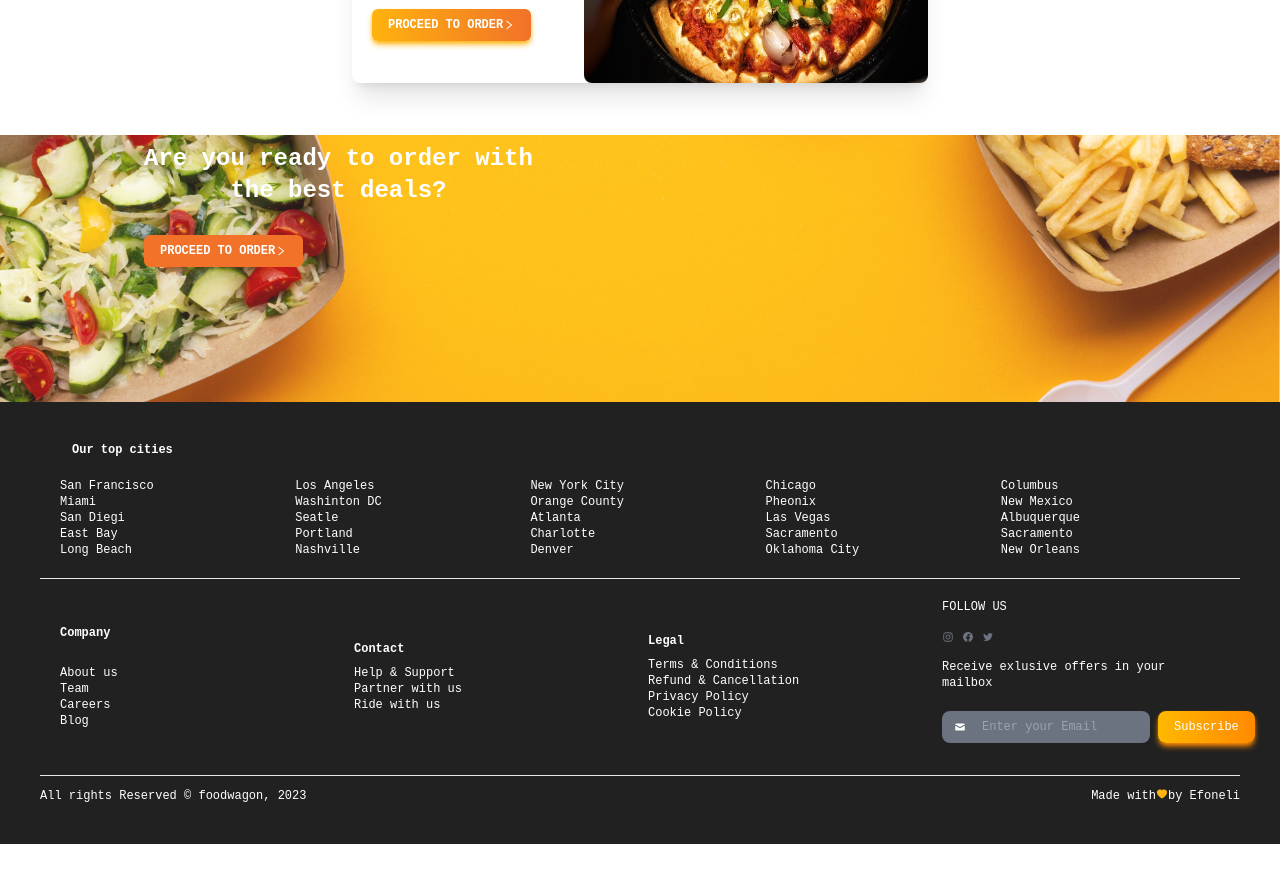
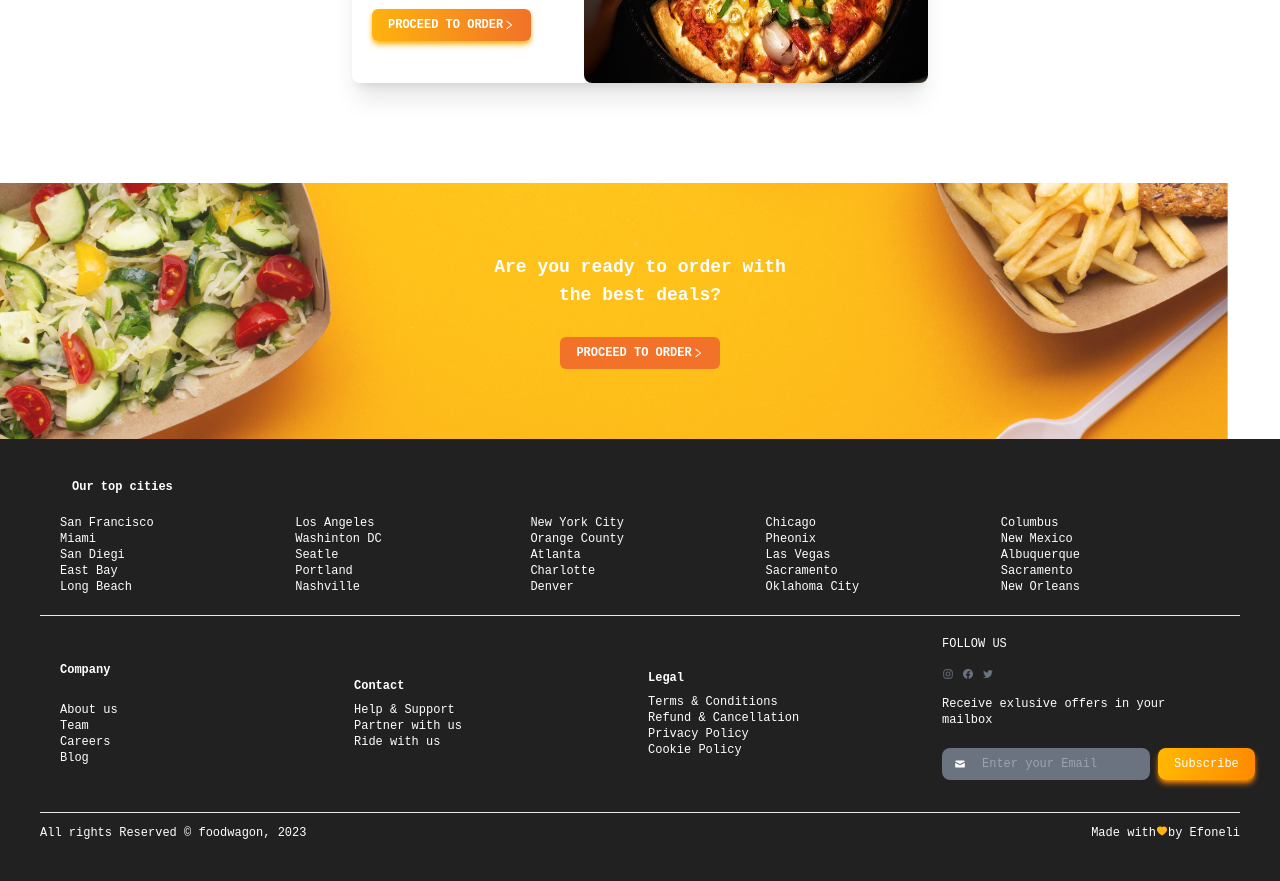
Before and after one commit to Efoneli/est, a React (Create React App) app: page / in a window 1280 px wide. Shown: the part 4600-5481 px from the top of the page. Before the commit the page ends 5444 px from the top, so only its background shows below. Built offline with nearby package versions, Linux system fonts and the light colour scheme.

Commit message:
finishing

```diff
--- a/src/pages/BestDeals.jsx
+++ b/src/pages/BestDeals.jsx
@@ -94,15 +94,13 @@ function BestDeals() {
         </div>
       </div>
 
-      <div className="relative">
-        <div className="">
-        <img src={order} alt="order" />
-        </div>
-            <div className="absolute top-0 left-24 translate-x-12 translate-y-2">
-            <h1 className="font-extrabold text-2xl text-white text-center">
+      <div className="relative min-w-full mt-20">
+        <img src={order} alt="order" className="h-64 object-cover"/>
+        <div class="absolute inset-0 flex flex-col items-center justify-center">
+            <h1 className="font-extrabold text-2xl text-white text-center md:text-lg">
                 Are you ready to order with <br />the best deals?
             </h1>
-            <button className="bg-orangeColor text-white text-xs px-4 py-2 mt-7 rounded-md flex items-center font-bold">
+            <button className="bg-orangeColor text-white text-xs font-bold px-4 py-2 mt-7 rounded-md flex items-center">
                 PROCEED TO ORDER
                 <AiOutlineRight className="" />
             </button>
```
